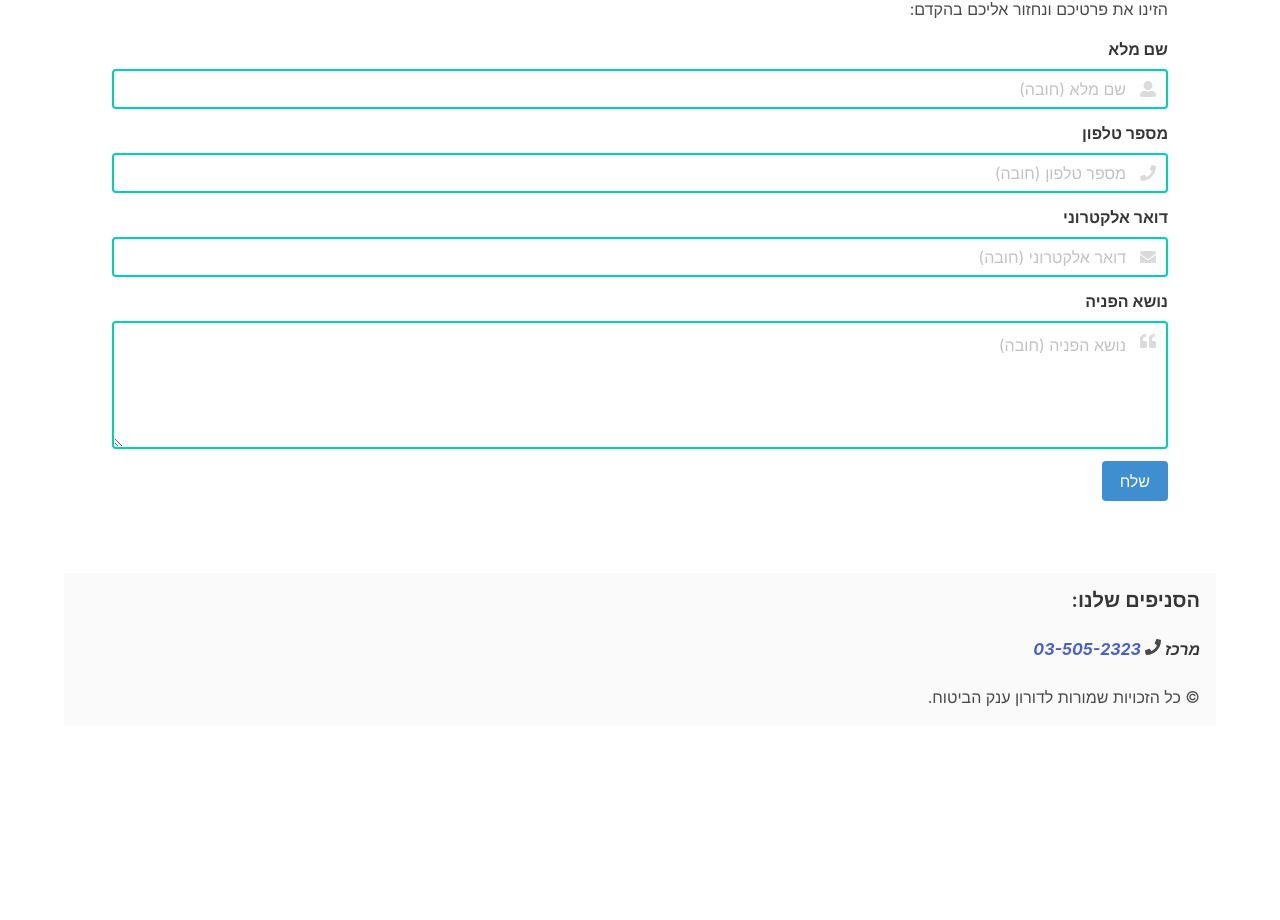
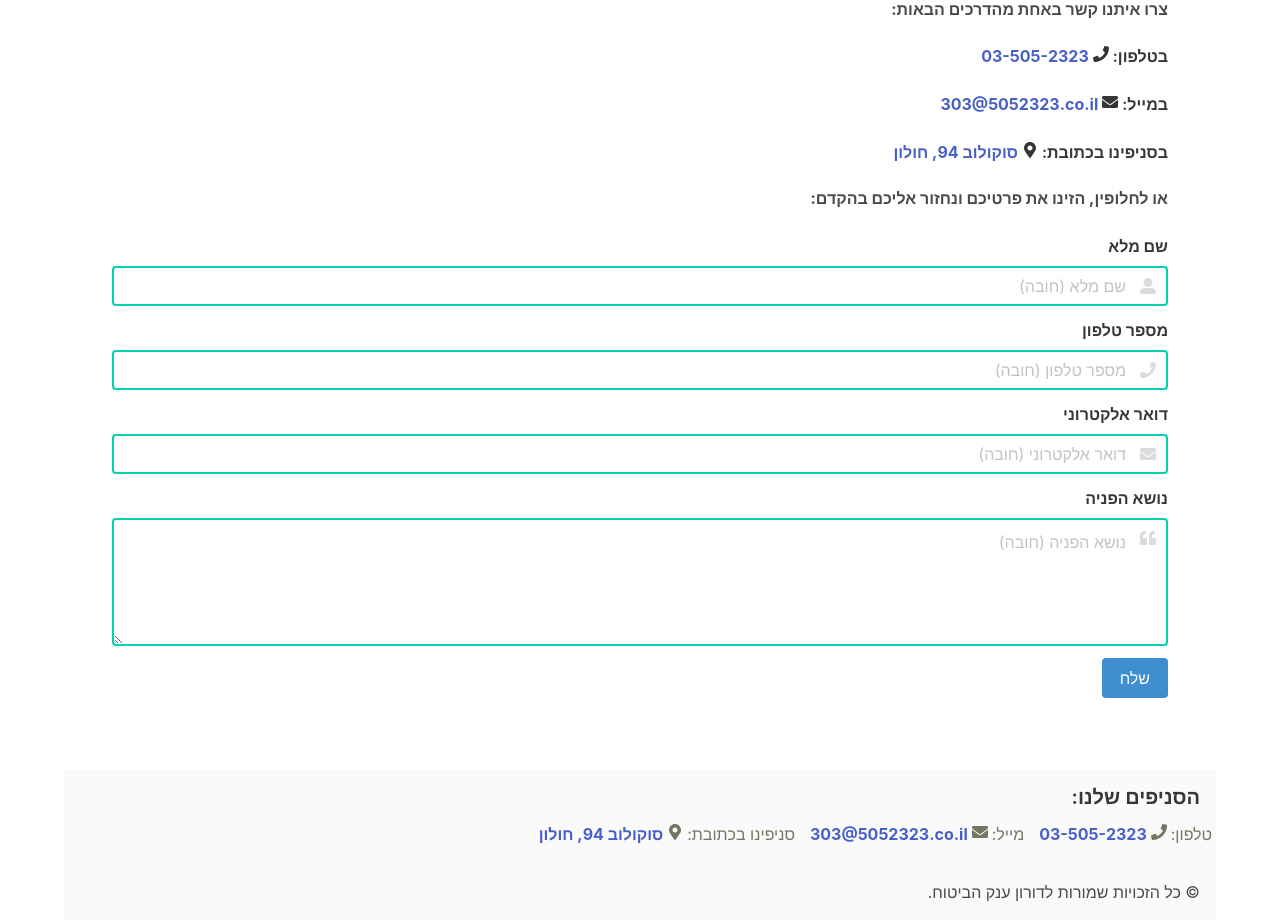
Before and after one commit to AlonDoron/DoronFE, a React (Create React App) app in the folder doronfe/: page /contactus in a window 1280 px wide. Shown: the part 234-1154 px from the top of the page. Before the commit the page ends 959 px from the top, so only its background shows below. Built offline with nearby package versions, Linux system fonts and the light colour scheme.

Commit message:
Updated the SnifComponent to be more generic and refactored the relevat components.

```diff
--- a/doronfe/src/components/App/App.css
+++ b/doronfe/src/components/App/App.css
@@ -9,3 +9,7 @@
     width: 170px;
     height: 85px;
 }
+
+.snifComponent {
+    padding-left: 15px;
+}
--- a/doronfe/src/components/Common/SnifComponent.js
+++ b/doronfe/src/components/Common/SnifComponent.js
@@ -1,16 +1,15 @@
 import React from "react";
 import { FontAwesomeComponent } from "../Common";
-import { faPhone } from "@fortawesome/free-solid-svg-icons";
 
 function SnifComponent(props) {
   return (
-    <address className="column is-full-mobile is-one-quarter-desktop">
-      <strong>{props.city}</strong>
-      <FontAwesomeComponent faIcon={faPhone} />
-      <a href={"tel:" + props.phoneToCall} className="phoneNumber">
-        <b>{props.phoneToDisplay}</b>
+    <h3 className="subtitle is-size-6 snifComponent">
+      {props.wayOfContact}:
+      <FontAwesomeComponent faIcon={props.icon} />
+      <a href={props.href} dir={props.dir}>
+        <b>{props.hrefText}</b>
       </a>
-    </address>
+    </h3>
   );
 }
 
--- a/doronfe/src/components/Layout/Footer.js
+++ b/doronfe/src/components/Layout/Footer.js
@@ -1,4 +1,10 @@
 import React from "react";
+import {
+  faEnvelope,
+  faPhone,
+  faMapMarkerAlt
+} from "@fortawesome/free-solid-svg-icons";
+
 import { SnifComponent } from "../Common";
 
 function Footer() {
@@ -8,9 +14,23 @@ function Footer() {
         <h6 className="title is-5">הסניפים שלנו:</h6>
         <div className="columns is-mobile is-multiline">
           <SnifComponent
-            city="מרכז"
-            phoneToCall="035052323"
-            phoneToDisplay="03-505-2323"
+            wayOfContact="טלפון"
+            href="tel: 035052323"
+            hrefText="03-505-2323"
+            icon={faPhone}
+          />
+          <SnifComponent
+            wayOfContact="מייל"
+            href="mailto: 303@5052323.co.il"
+            hrefText="303@5052323.co.il"
+            dir="ltr"
+            icon={faEnvelope}
+          />
+          <SnifComponent
+            wayOfContact="סניפינו בכתובת"
+            href="https://goo.gl/maps/aNWecYx25BwNninQ6"
+            hrefText="סוקולוב 94, חולון"
+            icon={faMapMarkerAlt}
           />
         </div>
       </div>
--- a/doronfe/src/components/Pages/AboutPage.js
+++ b/doronfe/src/components/Pages/AboutPage.js
@@ -6,7 +6,7 @@ function AboutPage() {
     <section className="section">
       <div className="container">
         <h1 className="title">אודותינו</h1>
-        <h2 className="subtitle">דורון ורוזן ענק הביטוח </h2>
+        <h2 className="subtitle">דורון ענק הביטוח </h2>
         <p>
           ענק הביטוח הוקמה בשנת 1970 כרשת כסוכנויות ביטוח הפעילות בביטוח חיים,
           אלמנטארי ובריאות. הרשת מייצגת את כל חברות הביטוח בישראל ובעזרת תוכנת
--- a/doronfe/src/components/Pages/ContactUsPage.js
+++ b/doronfe/src/components/Pages/ContactUsPage.js
@@ -2,6 +2,12 @@ import React, { useState } from "react";
 import { ContactUsForm } from "../Forms";
 import { toast } from "react-toastify";
 import { Redirect } from "react-router-dom";
+import {
+  faEnvelope,
+  faPhone,
+  faMapMarkerAlt
+} from "@fortawesome/free-solid-svg-icons";
+import { SnifComponent } from "../Common";
 
 function ContactUsPage() {
   const [errors, setErrors] = useState({});
@@ -72,7 +78,28 @@ function ContactUsPage() {
         <h2 className="subtitle is-size-5">
           יש לכם שאלה? רוצים לקבל מידע נוסף?
         </h2>
-        <p>הזינו את פרטיכם ונחזור אליכם בהקדם: </p>
+        <b>צרו איתנו קשר באחת מהדרכים הבאות:</b>
+        <SnifComponent
+          wayOfContact="בטלפון"
+          href="tel: 035052323"
+          hrefText="03-505-2323"
+          icon={faPhone}
+        />
+        <SnifComponent
+          wayOfContact="במייל"
+          href="mailto: 303@5052323.co.il"
+          hrefText="303@5052323.co.il"
+          dir="ltr"
+          icon={faEnvelope}
+        />
+        <SnifComponent
+          wayOfContact="בסניפינו בכתובת"
+          href="https://goo.gl/maps/aNWecYx25BwNninQ6"
+          hrefText="סוקולוב 94, חולון"
+          icon={faMapMarkerAlt}
+        />
+        <b>או לחלופין, הזינו את פרטיכם ונחזור אליכם בהקדם: </b> <br />
+        <br />
         <ContactUsForm
           errors={errors}
           userDetails={userDetails}
```
